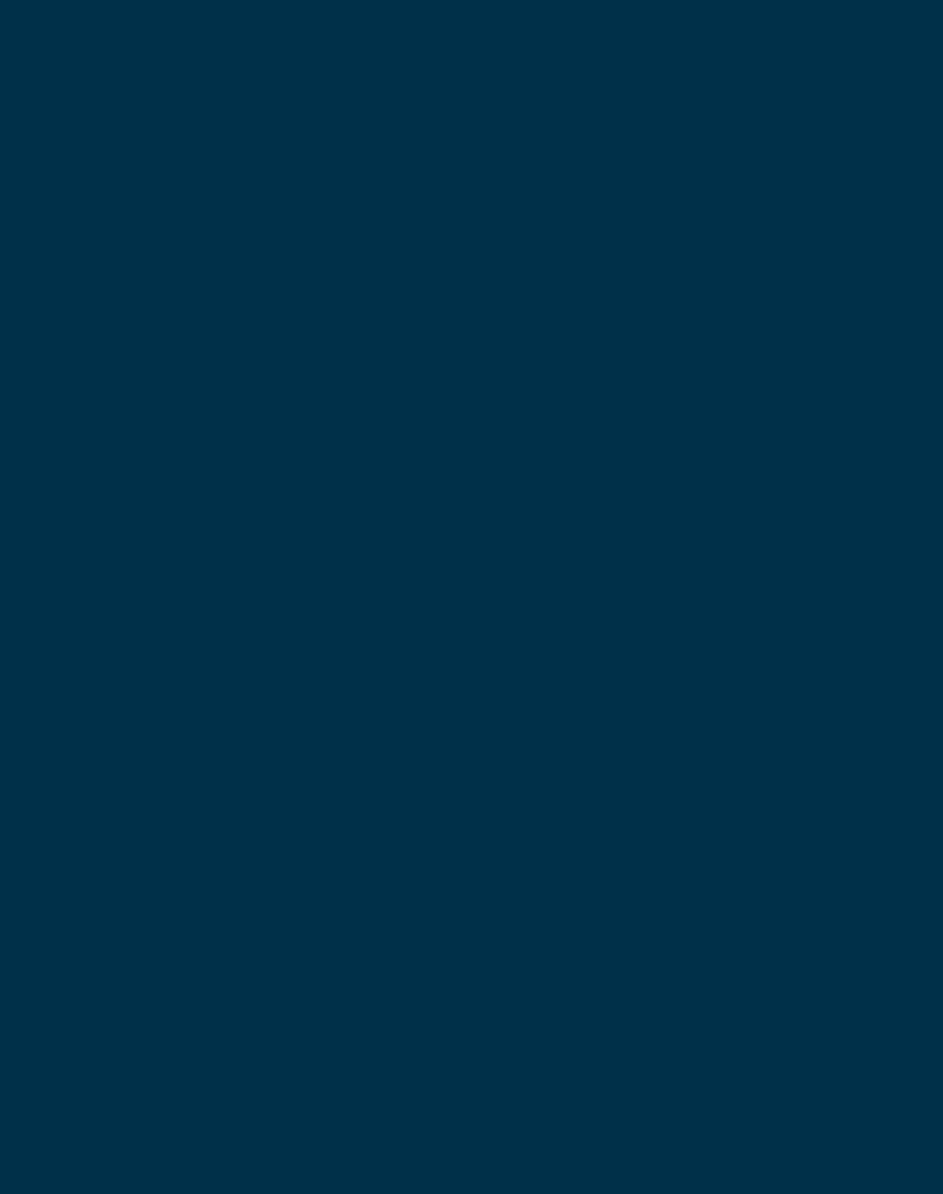
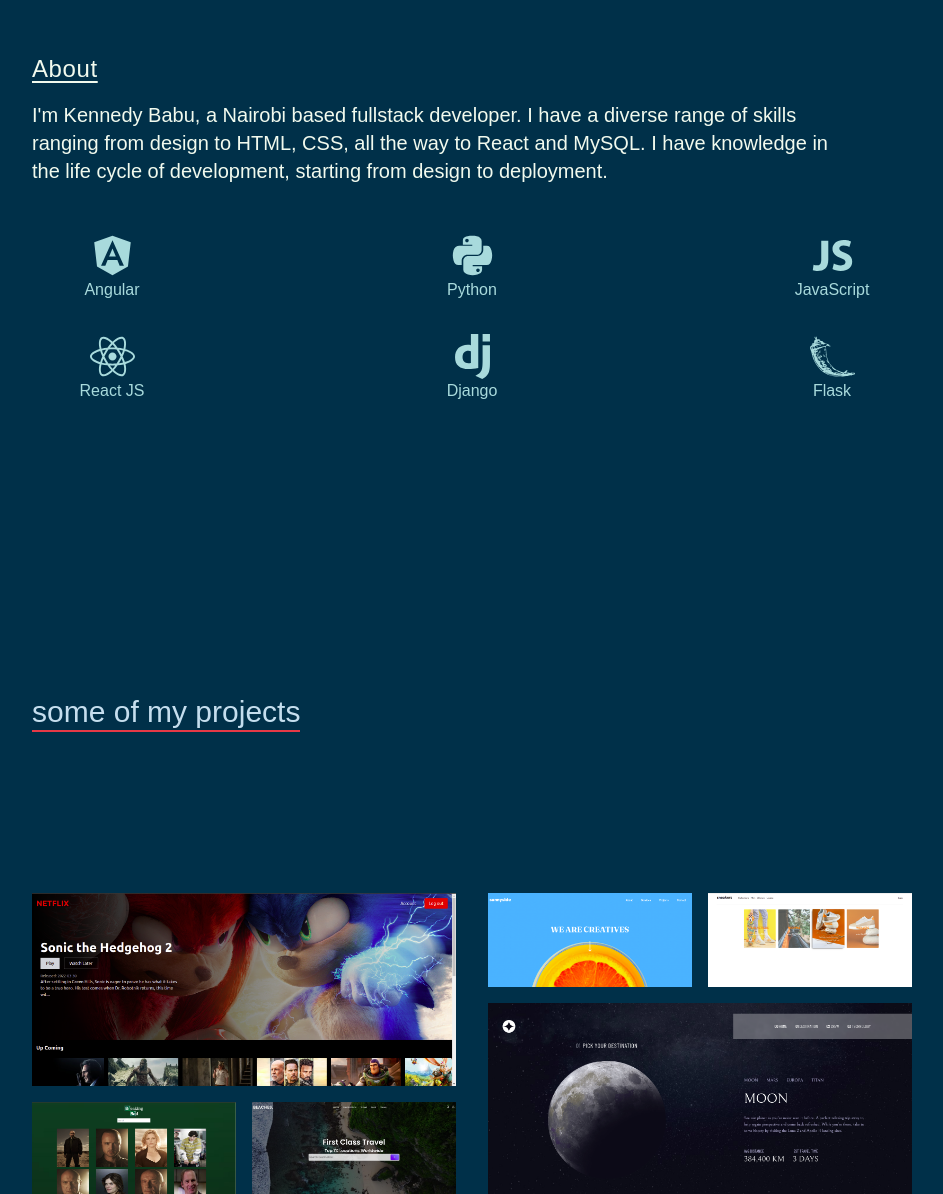
Before and after one commit to kennedybabu/personal-portfolio, a React (Create React App) app: page / in a window 1280 px wide. Shown: the part 956-2150 px from the top of the page, without its empty margins (168-1111 px from the left). Before the commit the page ends 800 px from the top, so only its background shows below. Built offline with nearby package versions, Linux system fonts and the light colour scheme.

Commit message:
feature: create the projects section

```diff
--- a/src/App.js
+++ b/src/App.js
@@ -1,9 +1,9 @@
 import Nav from "./components/Nav";
-// import About from "./pages/About";
+import About from "./pages/About";
 // import Contact from "./pages/Contact";
 // import Footer from "./pages/Footer";
 import Hero from "./pages/Hero";
-// import Projects from "./pages/Projects";
+import Projects from "./pages/Projects";
 
 
 function App() {
@@ -11,8 +11,8 @@
     <div >
       <Nav />
       <Hero />
-      {/* <About /> */}
-      {/* <Projects /> */}
+      <About />
+      <Projects />
       {/* <Contact /> */}
       {/* <Footer /> */}
     </div>
--- /dev/null
+++ b/src/pages/About.jsx
@@ -0,0 +1,60 @@
+import React from 'react'
+import { motion } from "framer-motion"
+import {FaAngular, FaPython, FaReact} from 'react-icons/fa'
+import {IoLogoJavascript} from 'react-icons/io'
+import {SiDjango,SiFlask} from 'react-icons/si'
+
+
+
+const About = () => {
+    const MyContainer = {
+        BeforeFade : {
+          opacity: 0
+        },
+        AfterFade : {
+          opacity: 1
+        }
+      }
+  return (
+    <div className='w-full h-full md:h-[80vh] lg:h-screen' name='about'>
+        {/* container */}
+        <div className='w-full h-full flex flex-col items-center justify-center'>
+            <motion.div variants={MyContainer} initial='BeforeFade' animate='AfterFade' className='text-[#F1FAEE]  px-4 md:px-[100px] w-full lg:px-[200px]'>
+                <p className='underline py-4 tracking-wide underline-offset-4 text-2xl'>About</p>
+                <p className='lg:max-w-[800px] md:text-xl'>I'm Kennedy Babu, a Nairobi based fullstack developer.
+                    I have a diverse range of skills ranging from design to HTML,
+                    CSS, all the way to React and MySQL. I have knowledge in the life cycle of development, starting from design to deployment.
+                </p>
+            </motion.div>
+            <div className='grid grid-cols-2  md:grid-cols-3 w-full px-[100px] py-8 text-[#A8DADC]'>
+                <div className='flex flex-col items-center py-4 cursor-pointer'>
+                    <FaAngular className='text-[45px] text-[#A8DADC] hover:text-red-500 hover:scale-110'/>
+                    <p>Angular</p>
+                </div>
+                <div className='flex flex-col items-center py-4 cursor-pointer'>
+                    <FaPython className='text-[45px] text-[#A8DADC] hover:scale-110' />
+                    <p>Python</p>
+                </div>
+                <div className='flex flex-col items-center py-4 cursor-pointer'>
+                    <IoLogoJavascript className='text-[45px] text-[#A8DADC] hover:scale-110'/>
+                    <p>JavaScript</p>
+                </div>
+                <div className='flex flex-col items-center py-4 cursor-pointer'>
+                    <FaReact className='text-[45px] text-[#A8DADC] hover:scale-110'/>
+                    <p>React JS</p>
+                </div>
+                <div className='flex flex-col items-center py-4 cursor-pointer'>
+                    <SiDjango className='text-[45px] text-[#A8DADC] hover:scale-110'/>
+                    <p>Django</p>
+                </div>
+                <div className='flex flex-col items-center py-4 cursor-pointer'>
+                    <SiFlask className='text-[45px] text-[#A8DADC] hover:scale-110'/>
+                    <p>Flask</p>
+                </div>
+            </div>
+        </div>
+    </div>
+  )
+}
+
+export default About
--- /dev/null
+++ b/src/pages/Projects.jsx
@@ -0,0 +1,67 @@
+import React from 'react'
+import Netflix from '../assets/netflix.png'
+import Bad from '../assets/bad.png'
+import Travel from '../assets/travel.png'
+import Space from '../assets/space.png'
+import Sunny from '../assets/sunny.png'
+import Sneakers  from '../assets/sneakers.png'
+
+
+const Projects = () => {
+
+  return (
+    <div className='relative w-full h-[80vh] lg:h-screen flex items-center justify-center flex-col' name='projects'>
+        <p className='my-8 md:my-0 md:absolute left-[100px] md:left-8 lg:left-[200px] top-[50px] text-3xl border-b-2 border-[#E63946] text-[#c5deee]'>some of my projects</p>
+        <div className='grid md:grid-cols-2 px-8 lg:px-[200px] gap-[2rem] h-full'>
+            <div className='projects-container'>
+                <div className='group project-tile span-2 relative hover:scale-105 duration-150' whileHover={{ scale: 1.09 }}>
+                  <div className='overlay hidden group-hover:flex flex-col'>
+                    <h2 className='text-3xl text-bold text-[#c5deee]'>Netflix Clone</h2>
+                    <a href="https://my-netflix-clone-react.web.app/" rel='noreferrer'  target='_blank' className='text-[#003049] rounded-[30px] py-2 px-4 bg-slate-200'>view</a>
+                  </div>
+                  <img src={Netflix} alt=""   className='cursor-pointer hover:scale-105 duration-200'/>
+                </div>
+                <div className='group project-tile relative hover:scale-105 duration-150'>
+                    <div className='group overlay hidden group-hover:flex flex-col'>
+                      <h2 className='text-3xl text-bold text-[#c5deee]'>Breaking Bad</h2>
+                    <a href="https://breaking-bad-cast-react.web.app/" target='_blank' rel='noreferrer' className='text-[#003049] rounded-[30px] py-2 px-4 bg-slate-200'>view</a>
+                  </div>
+                  <img src={Bad} alt=""  whileHover={{ scale: 1.09 }} className='cursor-pointer hover:scale-105 duration-200'/>
+                </div>
+                <div className='group project-tile relative hover:scale-105 duration-150'>
+                    <div className='group overlay hidden group-hover:flex flex-col'>
+                      <h2 className='text-3xl text-bold text-[#c5deee]'>Travel Landing Page</h2>
+                      <a href="https://beaches-travels.web.app/" target='_blank' rel='noreferrer' className='text-[#003049] rounded-[30px] py-2 px-4 bg-slate-200'>view</a>
+                  </div>
+                  <img src={Travel} alt=""  whileHover={{ scale: 1.09 }} className='cursor-pointer hover:scale-105 duration-200'/>
+                </div>
+            </div>
+            <div className='projects-container'>
+                <div className='group project-tile relative hover:scale-105 duration-150' whileHover={{ scale: 1.09 }}>
+                  <div className='overlay hidden group-hover:flex flex-col'>
+                    <h2 className='text-3xl text-bold text-[#c5deee]'>Sunnyside Landingpage</h2>
+                    <a href="https://sunnyside-react.web.app/" target='_blank' rel='noreferrer' className='text-[#003049] rounded-[30px] py-2 px-4 bg-slate-200'>view</a>
+                  </div>
+                  <img src={Sunny} alt=""   className='cursor-pointer hover:scale-105 duration-200'/>
+                </div>
+                <div className='group project-tile relative hover:scale-105 duration-150'>
+                  <div className='overlay hidden group-hover:flex flex-col'>
+                      <h2 className='text-3xl text-bold text-[#c5deee]'>Sneakers ECommerce</h2>
+                    <a href="https://sneakers-ecommerce-duka.herokuapp.com/" target='_blank' rel='noreferrer' className='text-[#003049] rounded-[30px] py-2 px-4 bg-slate-200'>view</a>
+                  </div>
+                  <img src={Sneakers} alt=""  whileHover={{ scale: 1.09 }} className='cursor-pointer hover:scale-105 duration-200'/>
+                </div>
+                <div className='group project-tile span-2 relative hover:scale-105 duration-150'>
+                    <div className='overlay hidden group-hover:flex flex-col'>
+                      <h2 className='text-3xl text-bold text-[#c5deee]'>Space Tourism Site</h2>
+                      <a href="https://space-tourism-react.web.app/" rel='noreferrer' target='_blank' className='text-[#003049] rounded-[30px] py-2 px-4 bg-slate-200'>view</a>
+                    </div>
+                  <img src={Space} alt="space website preview"  whileHover={{ scale: 1.09 }} className='cursor-pointer hover:scale-105 duration-200'/>
+                </div>
+            </div>
+        </div>
+    </div>
+  )
+}
+
+export default Projects
```
